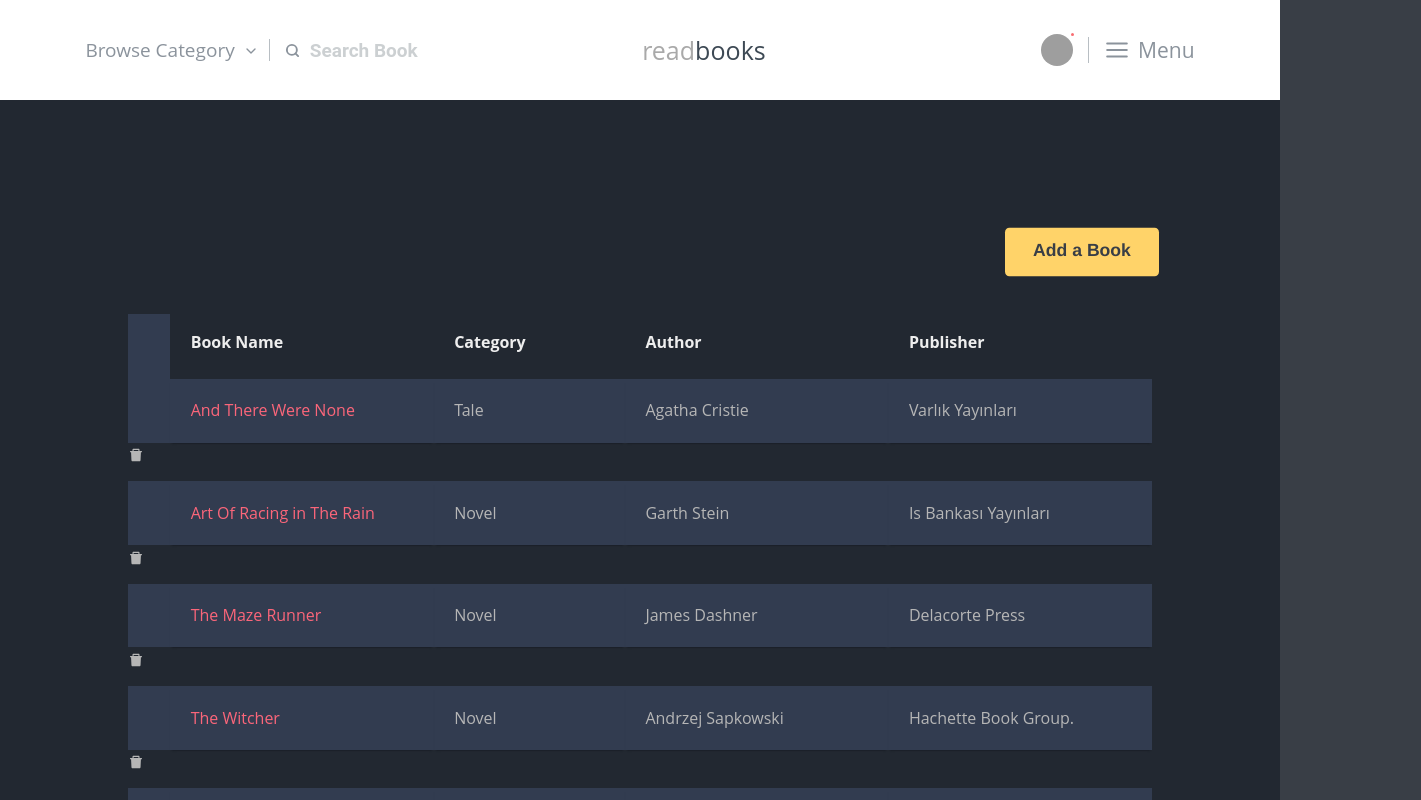
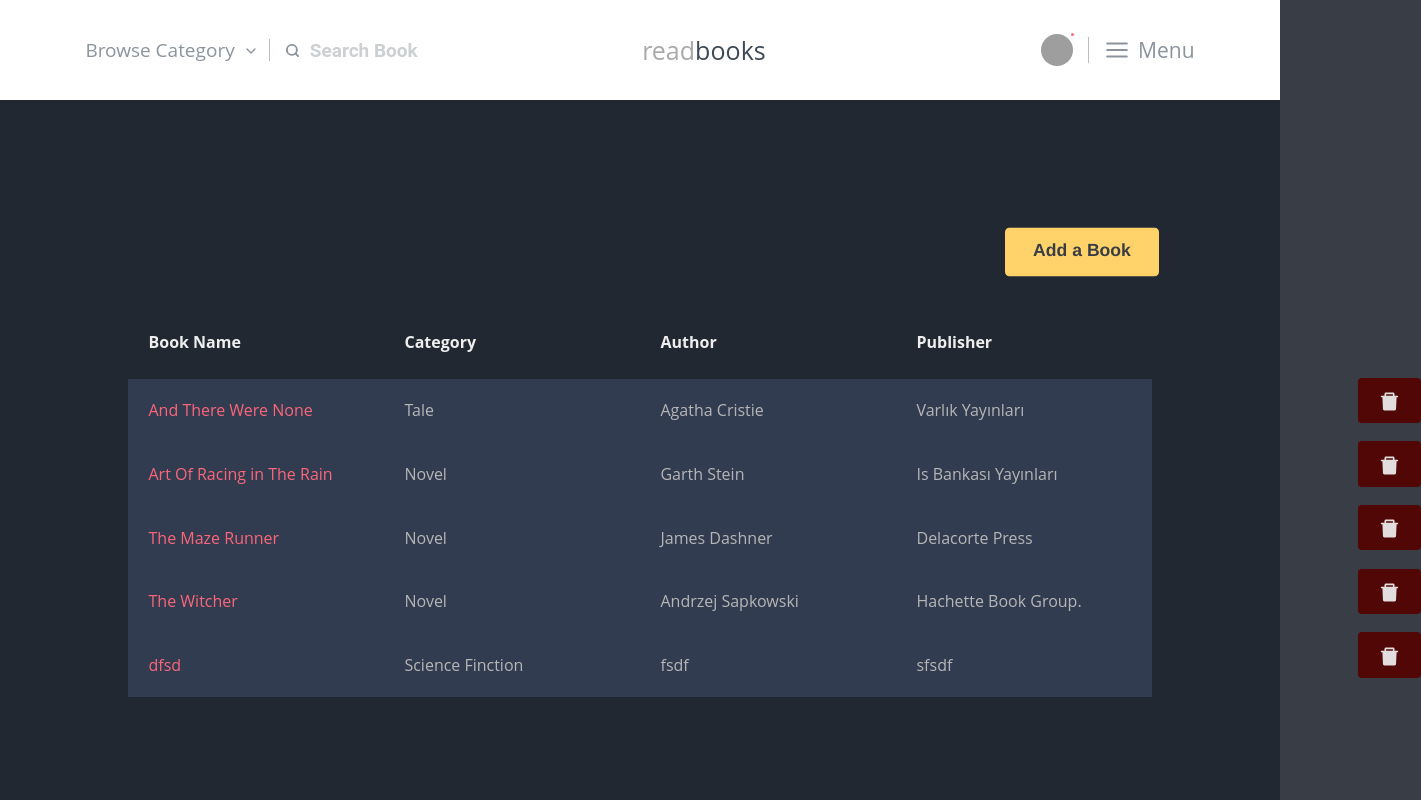
Before and after one commit to furkanevin/Library, a React (Create React App) app: page / in a window 1280 px wide. Shown: the top 800 px of the page, 1421 px wide, since content can reach past the window. Built offline with nearby package versions, Linux system fonts and the light colour scheme; data requests are answered from the project's data file; grey boxes are pictures that could not be loaded; a web font is replaced by a local one.

Commit message:
delete book feature

```diff
--- a/db.json
+++ b/db.json
@@ -37,12 +37,12 @@
       "isRead": false
     },
     {
-      "id": "1668271746782",
-      "title": "Test",
-      "author": "asdas",
-      "publisher": "adsa",
-      "isbn": "214231414",
-      "categoryId": "1",
+      "id": "1668368628420",
+      "title": "dfsd",
+      "author": "fsdf",
+      "publisher": "sfsdf",
+      "isbn": "fsdfsd",
+      "categoryId": "3",
       "isRead": true
     }
   ],
--- a/src/App.js
+++ b/src/App.js
@@ -5,7 +5,7 @@ import { useEffect } from 'react';
 import { useDispatch } from 'react-redux';
 import actionTypes from './redux/actions/actionTypes';
 import BookDetails from './pages/BookDetails';
-import AddBook from './components/AddBook';
+import AddBook from './pages/AddBook';
 function App() {
   const dispatch = useDispatch();
 
--- a/src/components/ListBooks.jsx
+++ b/src/components/ListBooks.jsx
@@ -1,12 +1,24 @@
 import React from 'react';
-import { useSelector } from 'react-redux';
+import { useDispatch, useSelector } from 'react-redux';
 import { Link, useNavigate } from 'react-router-dom';
 import { AiFillDelete } from 'react-icons/ai';
+import actionTypes from './../redux/actions/actionTypes';
+import axios from 'axios';
 
 const ListBooks = () => {
   const { booksState, categoriesState } = useSelector((state) => state);
   const navigate = useNavigate();
-  const handleDelete = () => {};
+  const dispatch = useDispatch();
+  const handleDelete = (id) => {
+    axios
+      .delete(`http://localhost:3004/books/${id}`)
+      .then((res) => {
+        dispatch({ type: actionTypes.bookTypes.DELETE_BOOK, payload: id });
+      })
+      .catch((err) => {
+        alert('Error while deleting book');
+      });
+  };
   return (
     <div className="listBooks">
       <div className="buttonHolder">
@@ -36,6 +48,7 @@ const ListBooks = () => {
             const booksCategory = categoriesState.categories.find(
               (item) => item?.id == book.categoryId
             );
+            const { title, id, author, publisher } = book;
             return (
               <>
                 <tr
@@ -43,14 +56,19 @@ const ListBooks = () => {
                     navigate(`/book-detail/${book.id}`);
                   }}
                 >
-                  <td>{book?.title}</td>
+                  <td>{title}</td>
                   <td>{booksCategory?.name}</td>
-                  <td>{book?.author}</td>
-                  <td>{book?.publisher}</td>
+                  <td>{author}</td>
+                  <td>{publisher}</td>
                 </tr>
-                <p className="del" onClick={handleDelete}>
+                <button
+                  className="del"
+                  onClick={() => {
+                    handleDelete(id);
+                  }}
+                >
                   <AiFillDelete />
-                </p>
+                </button>
               </>
             );
           })}
--- a/src/components/AddBook.jsx
+++ b/src/pages/AddBook.jsx
@@ -1,12 +1,11 @@
 import React, { useState } from 'react';
 import { AiOutlineClose } from 'react-icons/ai';
-import Header from './Header';
+import Header from '../components/Header';
 import { useNavigate } from 'react-router-dom';
 import '../style.scss';
 import { useDispatch } from 'react-redux';
 import axios from 'axios';
-import actionTypes from './../redux/actions/actionTypes';
-
+import actionTypes from '../redux/actions/actionTypes';
 const AddBook = () => {
   const navigate = useNavigate();
   const dispatch = useDispatch();
@@ -102,13 +101,11 @@ const AddBook = () => {
                 id="inputState"
                 className="form-select"
                 defaultValue={category}
-                onSelect={(event) => {
+                onChange={(event) => {
                   setCategory(event.target.value);
                 }}
               >
-                <option selected value="1">
-                  Novel
-                </option>
+                <option defaultValue="1">Novel</option>
                 <option value="2">Tale</option>
                 <option value="4">Fabl</option>
                 <option value="3">Science Fiction</option>
--- a/src/pages/BookDetails.jsx
+++ b/src/pages/BookDetails.jsx
@@ -51,9 +51,13 @@ const BookDetails = () => {
             <ul className="page">
               <li></li>
               <li>
-                <a className="btn" href="#">
-                  I read
-                </a>
+                {isRead ? (
+                  <p className="writing">You already read this</p>
+                ) : (
+                  <a className="btn" href="#">
+                    I read
+                  </a>
+                )}
               </li>
               <li></li>
               <li></li>
@@ -72,8 +76,8 @@ const BookDetails = () => {
               <h1>{title}</h1>
               <span>By {author}</span>
               <p>
-                You {isRead ? 'did' : 'didnt'} read this book{' '}
-                {isRead ? '' : 'yet'}
+                You {isRead ? ' did' : ' didnt'} read this book
+                {isRead ? '' : ' yet'}
               </p>
             </figcaption>
           </figure>
--- a/src/redux/actions/actionTypes.js
+++ b/src/redux/actions/actionTypes.js
@@ -7,6 +7,7 @@ const actionTypes = {
     FETCH_BOOK_SUCCESS: 'FETCH_BOOK_SUCCESS',
     FETCH_BOOK_FAIL: 'FETCH_BOOK_FAIL',
     ADD_BOOK: 'ADD_BOOK',
+    DELETE_BOOK: 'DELETE_BOOK',
   },
   categoryTypes: {
     FETCH_CATEGORIES_START: 'FETCH_CATEGORIES_START',
--- a/src/redux/reducers/booksReducer.js
+++ b/src/redux/reducers/booksReducer.js
@@ -32,9 +32,18 @@ const booksReducer = (state = initialState, action) => {
         error: action.payload,
       };
     case actionTypes.bookTypes.ADD_BOOK:
+      return { ...state, books: [...state.books, action.payload] };
+
+    case actionTypes.bookTypes.DELETE_BOOK:
+      const filtredBooks = state.books.filter(
+        (item) => item?.id !== action.payload
+      );
+      console.log(filtredBooks);
       return {
-        books: [...state.books, action.payload],
+        ...state,
+        books: filtredBooks,
       };
+
     default:
       return state;
   }
--- a/src/style.css
+++ b/src/style.css
@@ -692,7 +692,10 @@ Table of Contents
   right: -20px;
   border-right: 20px solid transparent;
 }
-
+.writing {
+  color: black;
+  margin: 50% auto;
+}
 /* figcaption */
 
 figcaption {
@@ -835,10 +838,14 @@ h2 a {
 .container tr:nth-child(odd) {
   background-color: #323c50;
 }
+.container tr {
+  position: relative;
+  z-index: 2;
+}
 
 /* Background-color of the even rows */
 .container tr:nth-child(even) {
-  background-color: #2c3446;
+  background-color: #333f5c;
 }
 
 .container th {
@@ -883,7 +890,7 @@ h2 a {
   width: 80%;
   margin: 130px auto 0;
   display: flex;
-  justify-content: end;
+  justify-content: flex-end;
 }
 .button-31 {
   background-color: #ffd369;
@@ -905,10 +912,6 @@ h2 a {
   padding: 9px 20px 8px;
   position: relative;
   text-align: center;
-  text-transform: none;
-  user-select: none;
-  -webkit-user-select: none;
-  touch-action: manipulation;
   width: 140px;
   scale: 1.1;
 }
@@ -918,3 +921,24 @@ h2 a {
   opacity: 0.75;
   color: #393e46;
 }
+.del {
+  position: absolute;
+  margin-left: 1230px;
+  margin-top: -65px;
+  z-index: 1;
+  border: none;
+  background-color: rgb(82, 7, 7);
+  border-radius: 4px;
+  padding: 10px 20px;
+  color: #eeee;
+  transition: all 0.4s;
+  cursor: pointer;
+  font-size: 23px;
+}
+.container tr:hover + .del {
+  margin-left: 1315px;
+  transition: all 0.4s;
+}
+.del:hover {
+  margin-left: 1315px;
+}
--- a/src/style.scss
+++ b/src/style.scss
@@ -246,7 +246,7 @@ body {
       top: 30px;
       font-size: 30px;
       transition: all 0.3s;
-
+      cursor: pointer;
       &:hover {
         transition: all 0.3s;
         color: #f6c90e;
```
